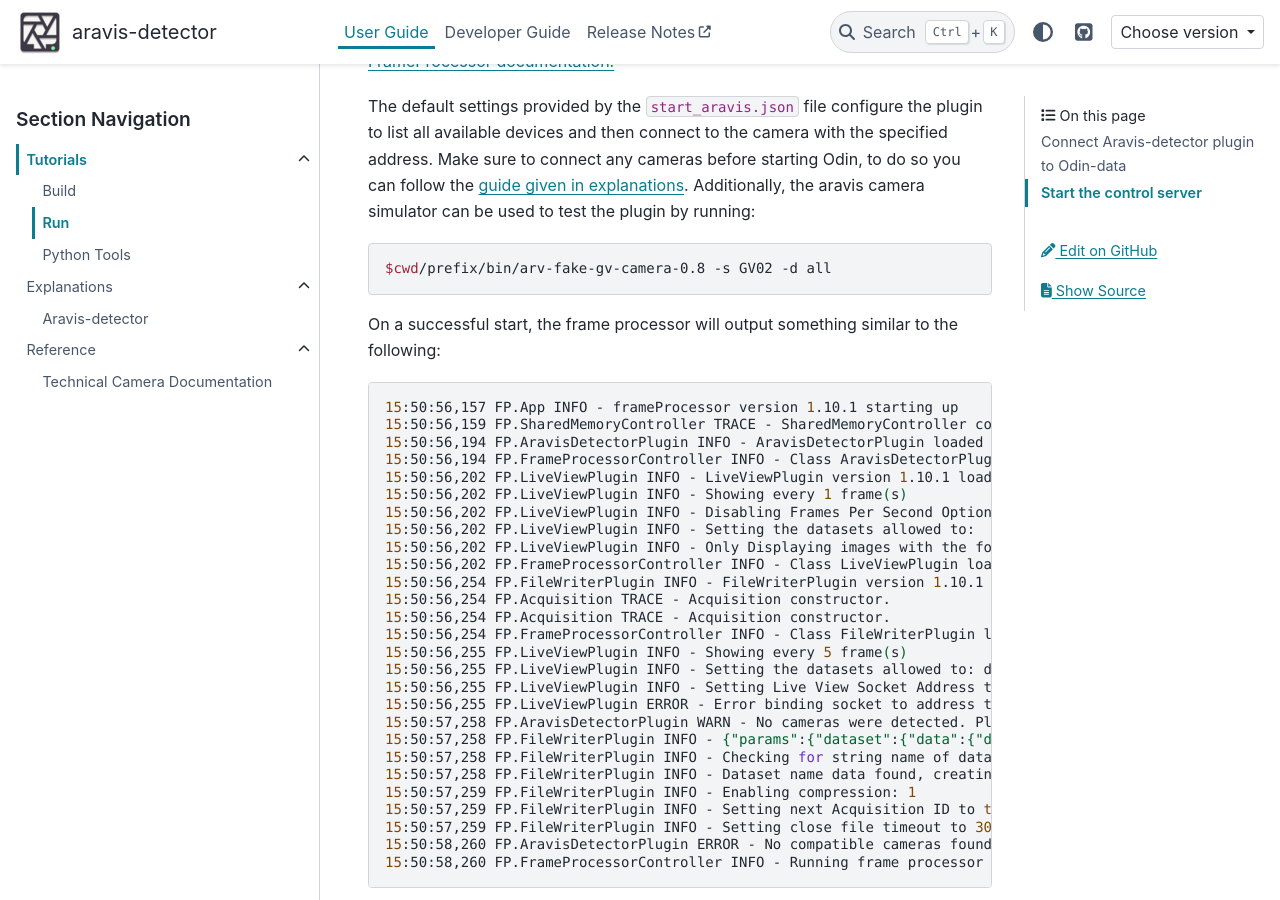
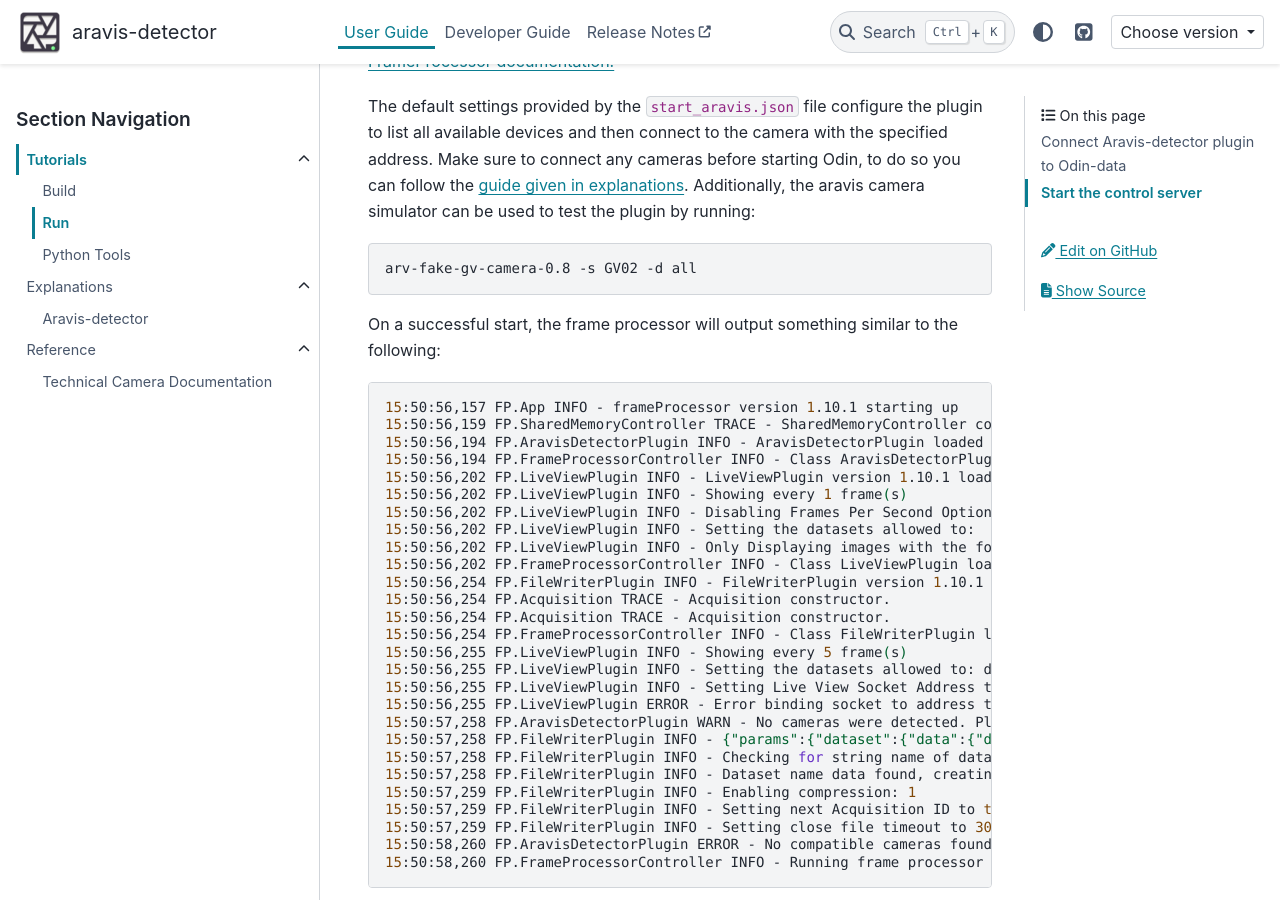
Before and after one commit to Observatory-Sciences/aravis-detector, a Sphinx documentation site: the page built from docs/user/tutorials/run.md, in a window 1280 px wide and 900 px high, scrolled down 777 px. Built offline with Sphinx 7.4.7 and the PyData theme 0.15.4, drawn with Linux system fonts in a browser that asks for light colours.

Commit message:
Update docs/user/tutorials/run.md
Co-authored-by: Ulrik Kofoed Pedersen <ulrikpedersen@users.noreply.github.com>

````diff
--- a/docs/user/tutorials/run.md
+++ b/docs/user/tutorials/run.md
@@ -22,7 +22,7 @@
 The default settings provided by the ```start_aravis.json``` file configure the plugin to list all available devices and then connect to the camera with the specified address. Make sure to connect any cameras before starting Odin, to do so you can follow the [guide given in explanations](../reference/camera). Additionally, the aravis camera simulator can be used to test the plugin by running:
 
 ```shell
-$cwd/prefix/bin/arv-fake-gv-camera-0.8 -s GV02 -d all
+arv-fake-gv-camera-0.8 -s GV02 -d all
 ```
 
 On a successful start, the frame processor will output something similar to the following:
````
